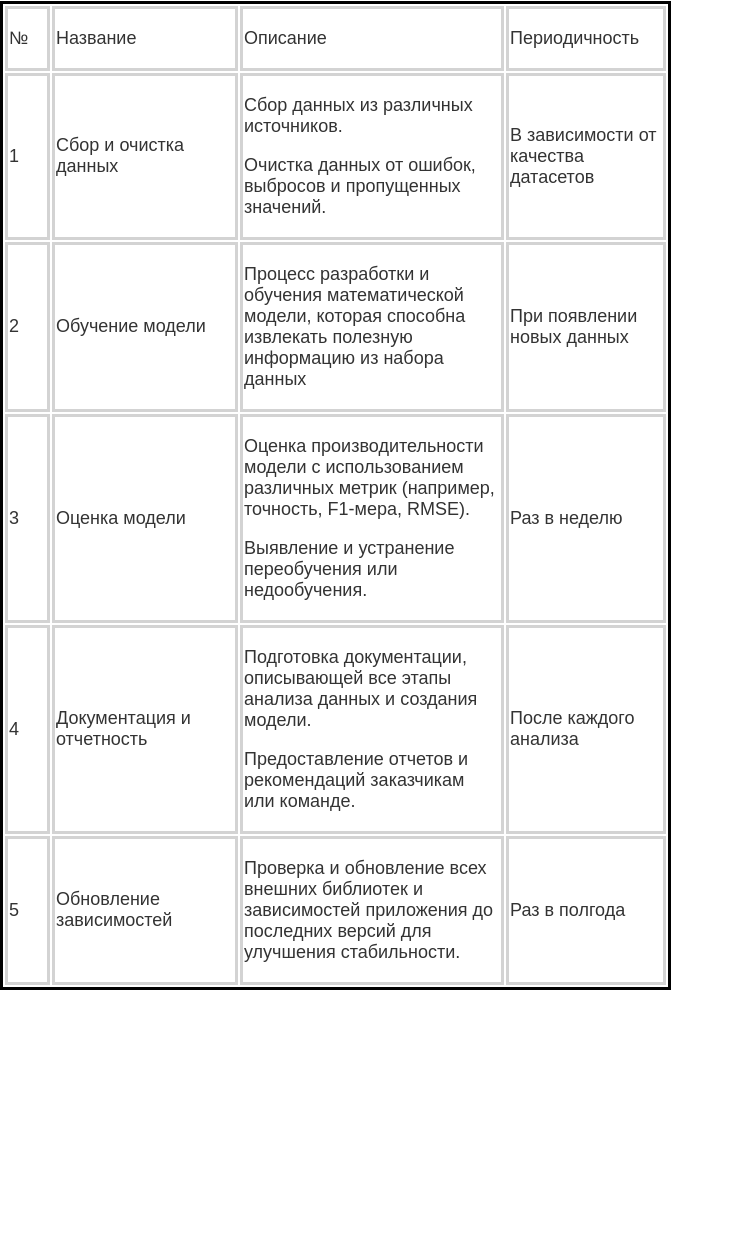
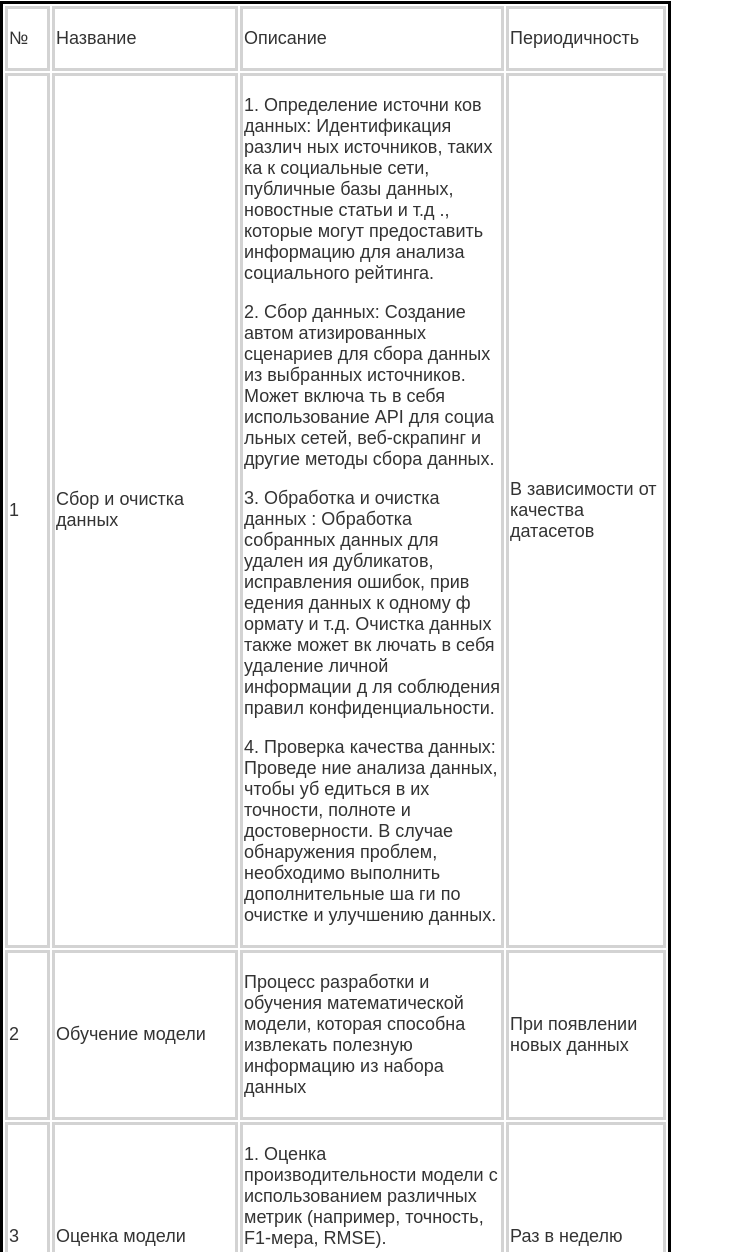
Before and after one commit to Salvatorych/salvatorych.github.io, a plain HTML site: page Works.html in a window 1280 px wide. Shown: the part 174-1426 px from the top of the page, without its empty margins (0-731 px from the left). Before the commit the page ends 1164 px from the top, so only its background shows below. Drawn offline with Linux system fonts and the light colour scheme.

Commit message:
исправленные регл работы

```diff
--- a/Works.html
+++ b/Works.html
@@ -104,9 +104,35 @@ td {
         <p>Сбор и очистка данных</p>
         </td>
         <td width="256">
-        <p>Сбор данных из различных источников.</p>
-        <p>Очистка данных от ошибок, выбросов и пропущенных значений.</p>
-        </td>
+          <p> 1. Определение источни
+            ков данных: Идентификация различ
+            ных источников, таких ка
+            к социальные сети, публичные
+            базы данных, новостные статьи и т.д
+            ., которые могут предоставить информацию
+            для анализа социального рейтинга.</p>
+
+        <p>  2.  Сбор данных: Создание автом
+            атизированных сценариев для сбора данных
+            из выбранных источников. Может включа
+            ть в себя использование API для социа
+            льных сетей, веб-скрапинг
+            и другие методы сбора данных.</p>
+
+            <p>  3. Обработка и очистка данных
+            : Обработка собранных данных для удален
+            ия дубликатов, исправления ошибок, прив
+            едения данных к одному ф
+            ормату и т.д. Очистка данных также может вк
+            лючать в себя удаление личной информации д
+            ля соблюдения правил конфиденциальности. </p>
+
+           <p> 4. Проверка качества данных: Проведе
+            ние анализа данных, чтобы уб
+            едиться в их точности, полноте и
+             достоверности. В случае обнаружения проблем,
+             необходимо выполнить дополнительные ша
+             ги по очистке и улучшению данных.   </p>     </td>
         <td width="152">
         <p>В зависимости от качества датасетов</p>
         </td>
@@ -133,8 +159,8 @@ td {
         <p>Оценка модели</p>
         </td>
         <td width="256">
-        <p>Оценка производительности модели с использованием различных метрик (например, точность, F1-мера, RMSE).</p>
-        <p>Выявление и устранение переобучения или недообучения.</p>
+        <p>1. Оценка производительности модели с использованием различных метрик (например, точность, F1-мера, RMSE).</p>
+        <p>2. Выявление и устранение переобучения или недообучения.</p>
         </td>
         <td width="152">
         <p>Раз в неделю</p>
@@ -148,9 +174,12 @@ td {
         <p>Документация и отчетность</p>
         </td>
         <td width="256">
-        <p>Подготовка документации, описывающей все этапы анализа данных и создания модели.</p>
-        <p>Предоставление отчетов и рекомендаций заказчикам или команде.</p>
-        </td>
+        <p>1. Подготовка документации, описывающей все этапы анализа данных и создания модели.</p>
+        <p>2. Написание отчета: после завершения анализа данных аналитики создают отчет, в котором содержатся все полученные результаты, выводы и рекомендации по улучшению социального рейтинга человека.</p>
+        <p>
+           3.Предоставление отчета заказчику: окончательный этап документирования и отчетности - предоставление отчета заказчику, который заказал анализ социального рейтинга. Заказчик может использовать отчет для принятия решений о дальнейших действиях по улучшению своего социального рейтинга.
+        </p>
+    </td>
         <td width="152">
         <p>После каждого анализа</p>
         </td>
```
